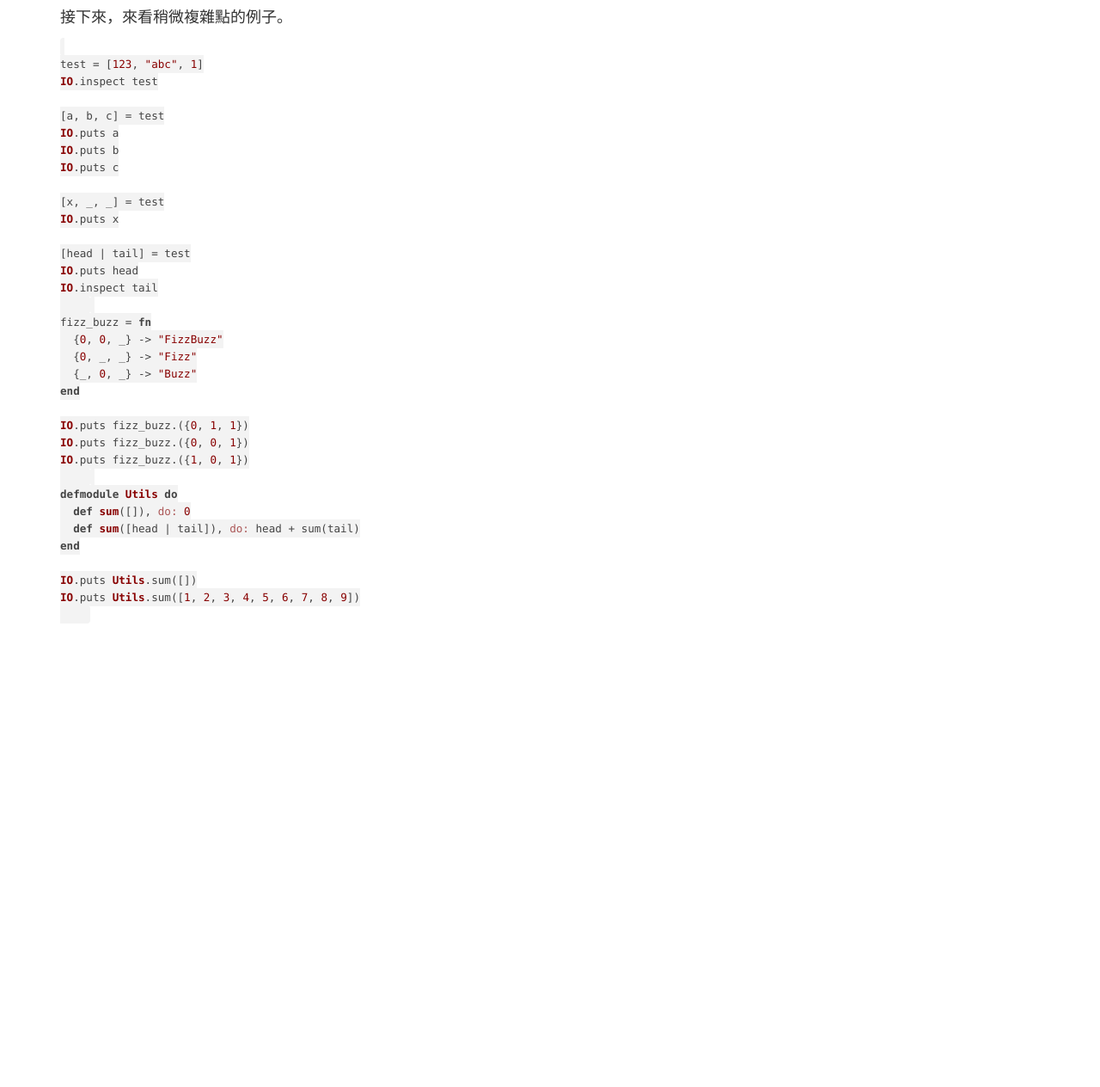
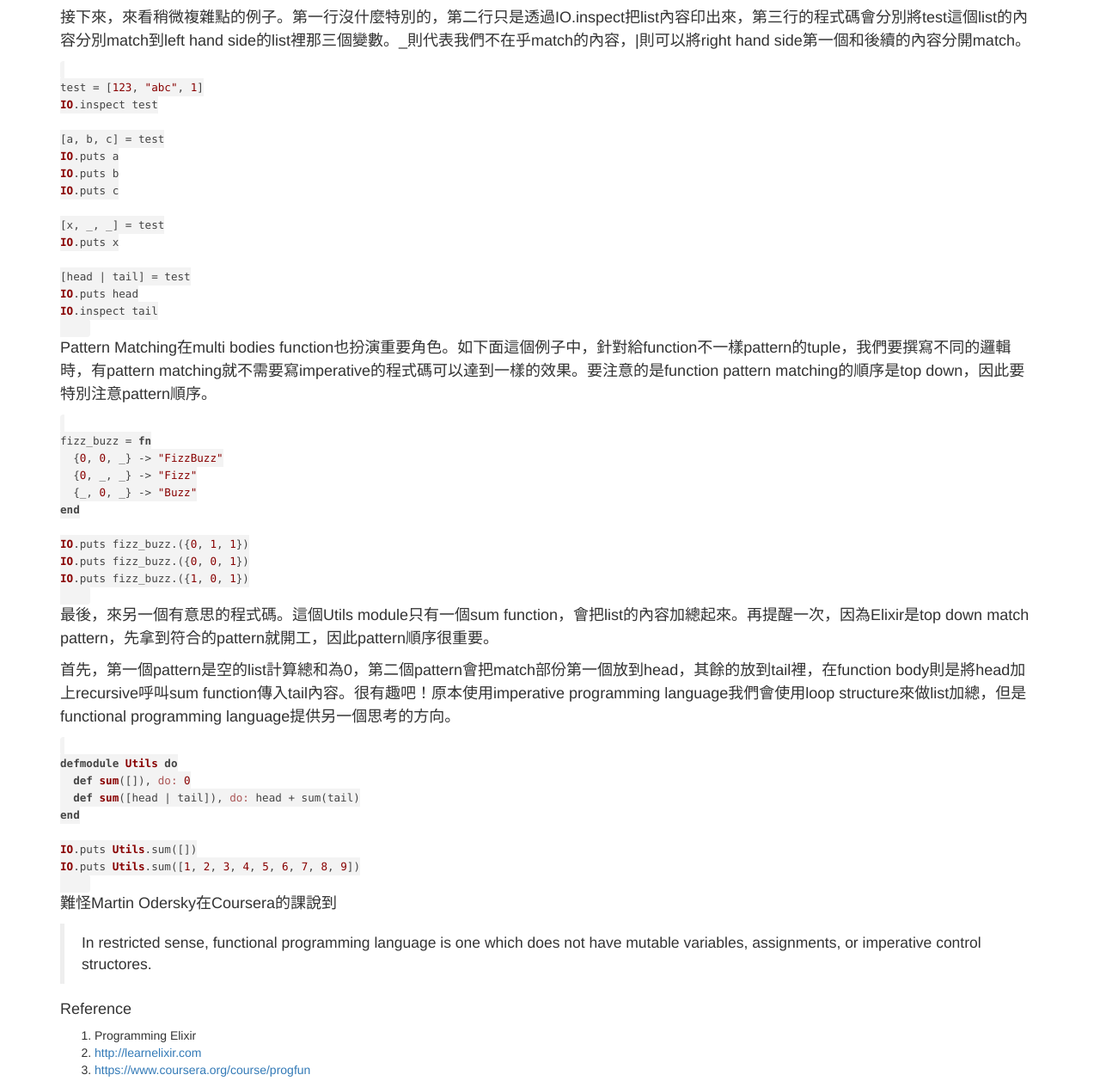
Before and after one commit to capitalhumain/homepage, a plain HTML site: page elixir/pattern_matching.html in a window 1280 px wide. Shown: the part 615-1879 px from the top of the page at 86% size. Before the commit the page ends 1340 px from the top, so only its background shows below. Drawn offline with nearby package versions, Linux system fonts and the light colour scheme.

Commit message:
pattern matching first release

```diff
--- a/elixir/pattern_matching.html
+++ b/elixir/pattern_matching.html
@@ -37,7 +37,7 @@ a = 1
 # ** (RuntimeError) undefined function: x/0
     </code>
     <p class="main">上述程式第四行要講一個特點，之前x都沒有經過任何match operator的運算，執行第三行的時候會遇到RuntimeError，錯誤訊息就是這裡要講的特點。此時候會到undefined function: x/0。因此我們可以知道未定義過的變數，Elixir都當作他是一個沒有參數的function。</p>
-    <p class="main">接下來，來看稍微複雜點的例子。</p>
+    <p class="main">接下來，來看稍微複雜點的例子。第一行沒什麼特別的，第二行只是透過IO.inspect把list內容印出來，第三行的程式碼會分別將test這個list的內容分別match到left hand side的list裡那三個變數。_則代表我們不在乎match的內容，|則可以將right hand side第一個和後續的內容分開match。</p>
     <code class="hljs elixir">
 test = [123, "abc", 1]
 IO.inspect test
@@ -54,6 +54,7 @@ IO.puts x
 IO.puts head
 IO.inspect tail
     </code>
+    <p class="main">Pattern Matching在multi bodies function也扮演重要角色。如下面這個例子中，針對給function不一樣pattern的tuple，我們要撰寫不同的邏輯時，有pattern matching就不需要寫imperative的程式碼可以達到一樣的效果。要注意的是function pattern matching的順序是top down，因此要特別注意pattern順序。</p>
     <code class="hljs elixir">
 fizz_buzz = fn
   {0, 0, _} -> "FizzBuzz"
@@ -65,6 +66,8 @@ IO.puts fizz_buzz.({0, 1, 1})
 IO.puts fizz_buzz.({0, 0, 1})
 IO.puts fizz_buzz.({1, 0, 1})
     </code>
+    <p class="main">最後，來另一個有意思的程式碼。這個Utils module只有一個sum function，會把list的內容加總起來。再提醒一次，因為Elixir是top down match pattern，先拿到符合的pattern就開工，因此pattern順序很重要。</p>
+    <p class="main">首先，第一個pattern是空的list計算總和為0，第二個pattern會把match部份第一個放到head，其餘的放到tail裡，在function body則是將head加上recursive呼叫sum function傳入tail內容。很有趣吧！原本使用imperative programming language我們會使用loop structure來做list加總，但是functional programming language提供另一個思考的方向。</p>
     <code class="hljs elixir">
 defmodule Utils do
   def sum([]), do: 0
@@ -74,6 +77,16 @@ end
 IO.puts Utils.sum([])
 IO.puts Utils.sum([1, 2, 3, 4, 5, 6, 7, 8, 9])
     </code>
+    <p class="main">難怪Martin Odersky在Coursera的課說到</p>
+    <blockquote>
+      <p>In restricted sense, functional programming language is one which does not have mutable variables, assignments, or imperative control structores.</p>
+    </blockquote>
+    <h4>Reference</h4>
+    <ol>
+      <li>Programming Elixir</li>
+      <li><a href="http://learnelixir.com">http://learnelixir.com</a></li>
+      <li><a href="https://www.coursera.org/course/progfun">https://www.coursera.org/course/progfun</a></li>
+    </ol>
   </div>
     <script src="http://code.jquery.com/jquery-2.1.4.min.js"></script>
     <script src="https://maxcdn.bootstrapcdn.com/bootstrap/3.3.5/js/bootstrap.min.js"></script>
```
